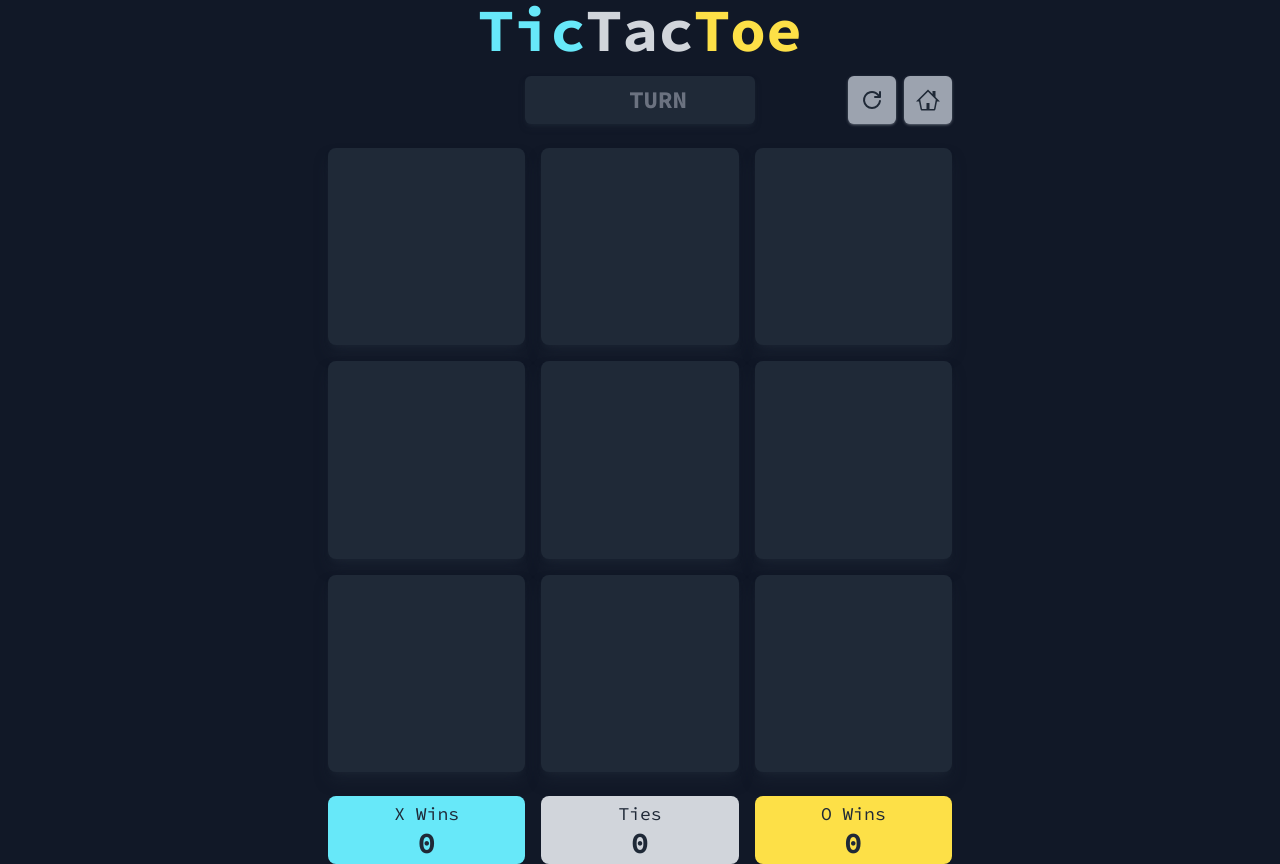
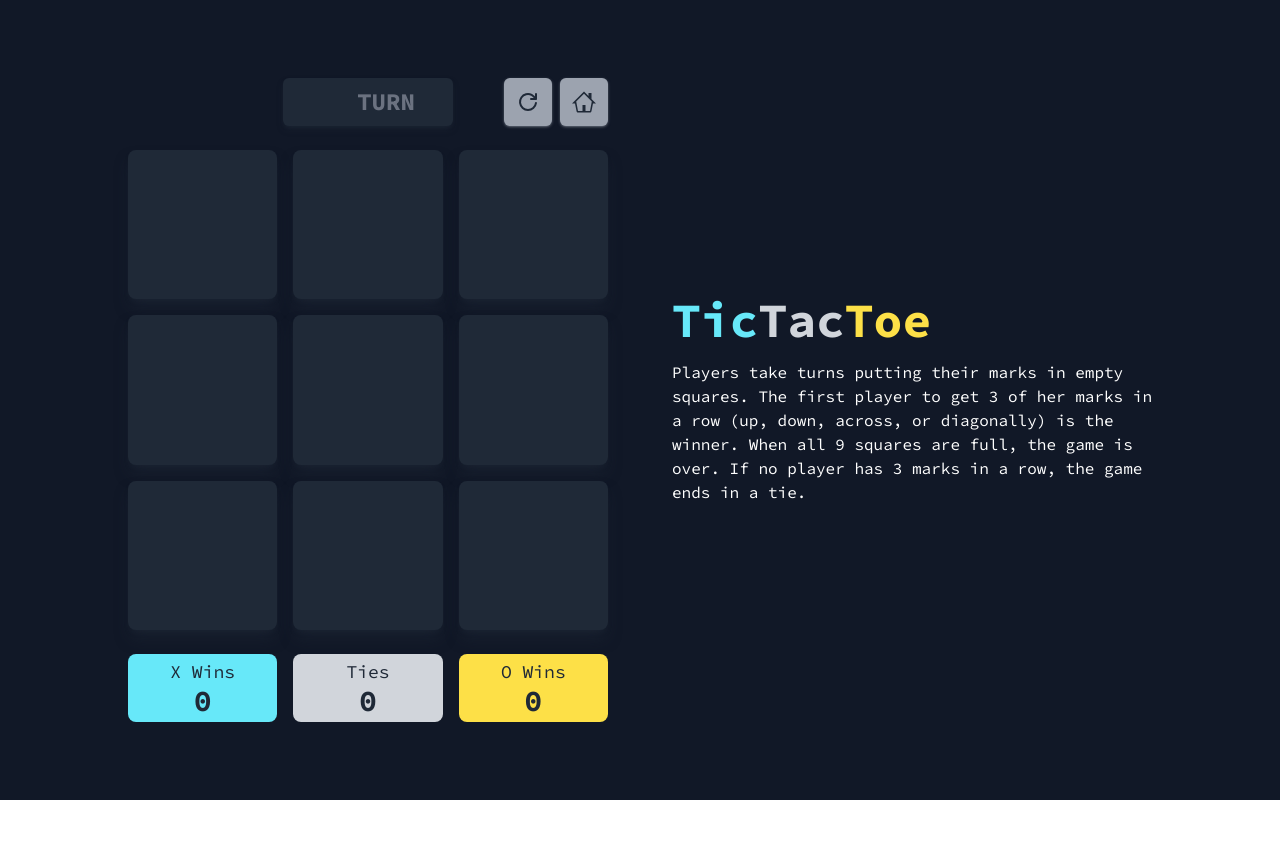
Before and after one commit to LaplaceXD/Dionysus, a React (Vite) app: page /tictactoe in a window 1280 px wide. After the commit the page ends 800 px from the top, so only its background shows below. Built offline with nearby package versions, Linux system fonts and the light colour scheme; some icons are missing.

Commit message:
[Fix][Lex] Updated the layout of tictactoe game

```diff
--- a/src/pages/TicTacToe/TicTacToe.tsx
+++ b/src/pages/TicTacToe/TicTacToe.tsx
@@ -131,15 +131,9 @@ function TicTacToe() {
 
   return (
     <main className="flex justify-center items-center min-h-[100dvh]">
-      <article className="sm:w-[624px] w-[400px] flex flex-col gap-6">
-        <header className="flex flex-col gap-4">
-          <h1 className="font-bold text-center text-6xl">
-            <span className={PLAYER.X.token.textColor}>Tic</span>
-            <span className="text-gray-300">Tac</span>
-            <span className={PLAYER.Y.token.textColor}>Toe</span>
-          </h1>
-
-          <section className="flex justify-between">
+      <div className="flex flex-col justify-center items-center lg:flex-row gap-16 max-w-[1024px]">
+        <aside className="flex flex-col gap-6 flex-1 lg:w-[628px] md:w-[512px] w-[400px]">
+          <header className="flex justify-center gap-4">
             <div className="flex flex-1 items-center">
               <PlayerToken forPlayer={PLAYER.X} isColored />
               <PlayerToken forPlayer={PLAYER.Y} isColored />
@@ -188,7 +182,6 @@ function TicTacToe() {
                 </Link>
               </li>
             </menu>
-          </section>
           </header>
 
           <section className="grid grid-rows-3 grid-cols-3 gap-4 aspect-square">
@@ -222,7 +215,23 @@ function TicTacToe() {
               />
             </ul>
           </footer>
+        </aside>
+
+        <article className="flex flex-col gap-2 sm:gap-4 flex-1 justify-center">
+          <h1 className="flex font-bold text-center text-3xl sm:text-5xl text-right w-full">
+            <span className={PLAYER.X.token.textColor}>Tic</span>
+            <span className="text-gray-300">Tac</span>
+            <span className={PLAYER.Y.token.textColor}>Toe</span>
+          </h1>
+
+          <p className="text-white">
+            Players take turns putting their marks in empty squares. The first
+            player to get 3 of her marks in a row (up, down, across, or
+            diagonally) is the winner. When all 9 squares are full, the game is
+            over. If no player has 3 marks in a row, the game ends in a tie.
+          </p>
         </article>
+      </div>
     </main>
   );
 }
```
Lines whose indentation alone changed are shown as unchanged.
